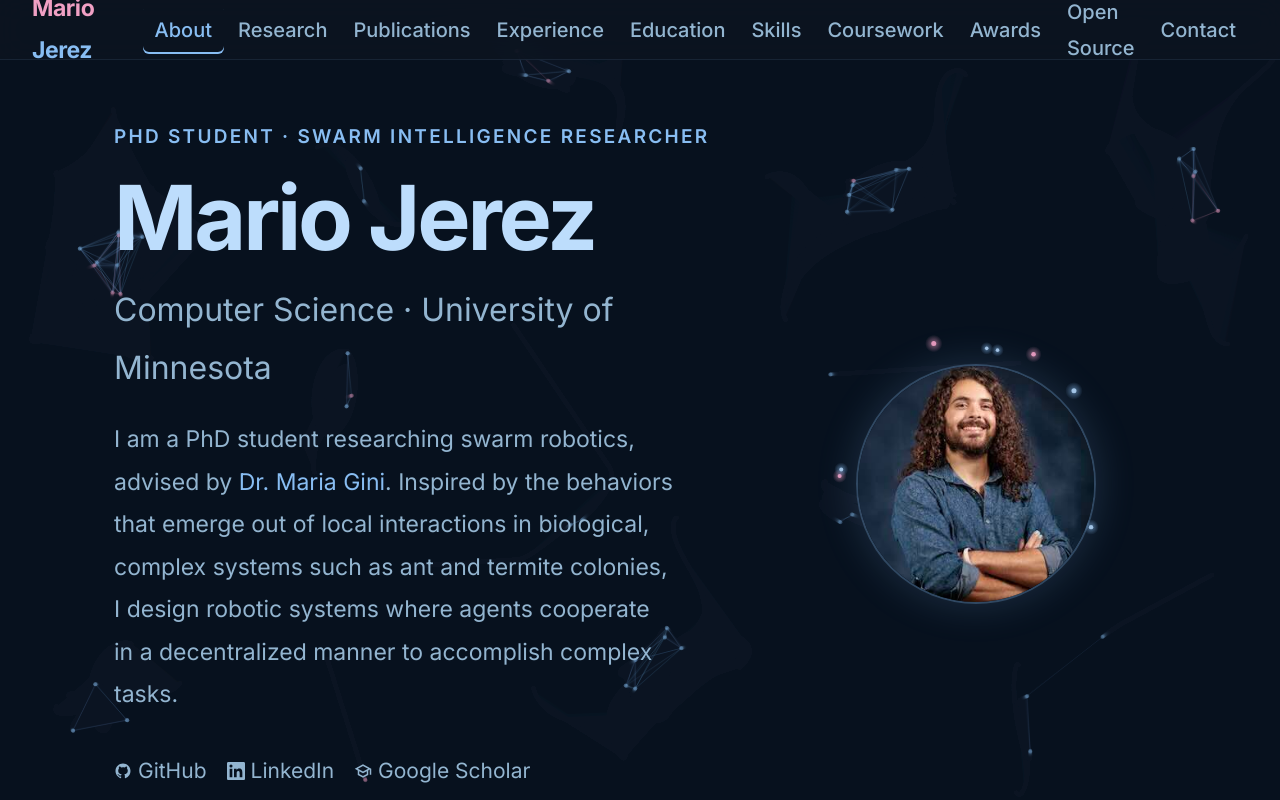
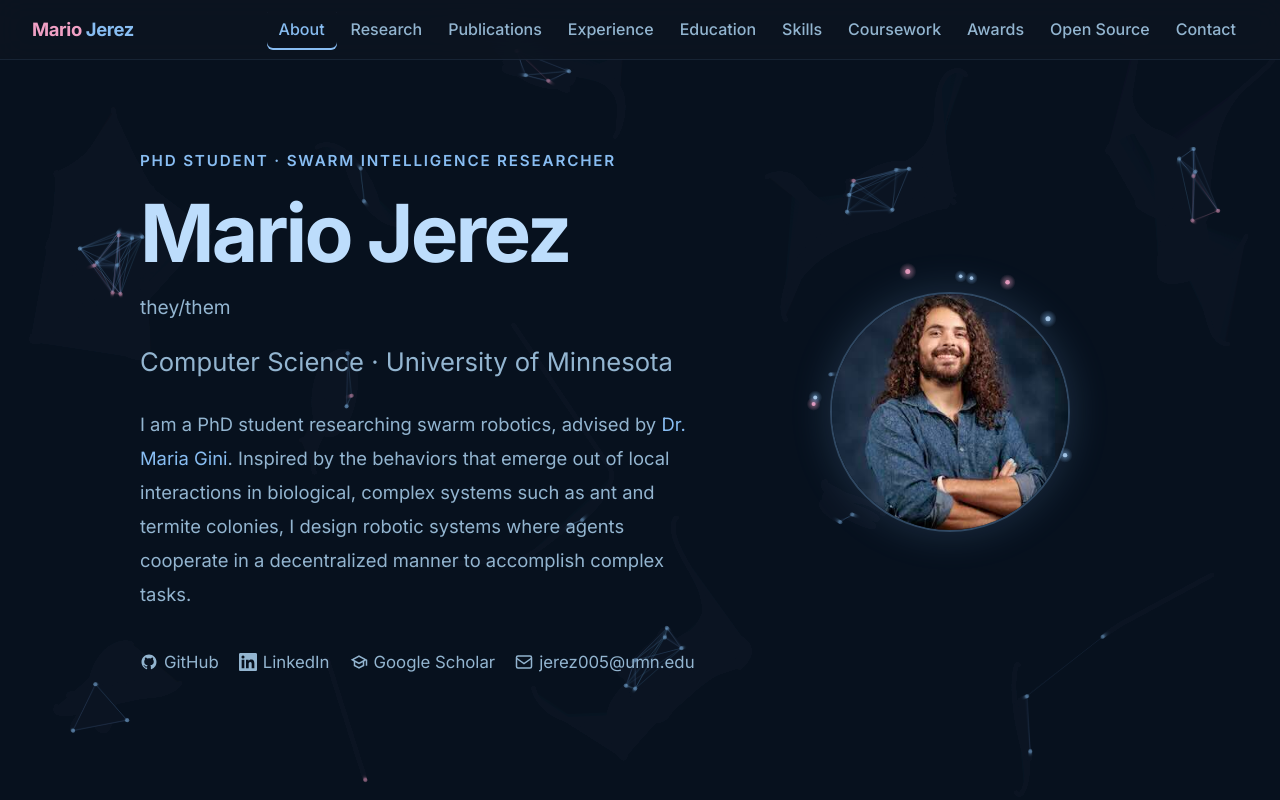
Before and after one commit to mariojerez/mariojerez.github.io, a React (Vite) app: page / in a window 1280 px wide. Shown: the top 800 px of the page. Built offline with nearby package versions, Linux system fonts and the light colour scheme.

Commit message:
Improved formatting

```diff
--- a/src/components/sections/CourseworkSection.jsx
+++ b/src/components/sections/CourseworkSection.jsx
@@ -13,7 +13,8 @@ function isImageUrl(url) {
 
 function CourseCard({ entry, showGrades }) {
   const [open, setOpen] = useState(false);
-  const hasDetails = entry.project_desc || entry.project_media || entry.student_evaluation;
+  const hasTwoEvals = entry.student_evaluation_s1 && entry.student_evaluation;
+  const hasDetails = entry.project_desc || entry.project_media || entry.student_evaluation || entry.student_evaluation_s1;
 
   return (
     <div
@@ -81,9 +82,22 @@ function CourseCard({ entry, showGrades }) {
               )}
             </div>
           )}
-          {entry.student_evaluation && (
+          {hasTwoEvals ? (
+            <div className="cw-evaluations">
+              <div className="cw-eval-block">
+                <div className="cw-eval-label">Semester 1 — {entry.term_s1}</div>
+                <div className="cw-evaluation">{entry.student_evaluation_s1}</div>
+              </div>
+              <div className="cw-eval-block">
+                <div className="cw-eval-label">Semester 2 — {entry.term}</div>
+                <div className="cw-evaluation">{entry.student_evaluation}</div>
+              </div>
+            </div>
+          ) : entry.student_evaluation ? (
             <div className="cw-evaluation">{entry.student_evaluation}</div>
-          )}
+          ) : entry.student_evaluation_s1 ? (
+            <div className="cw-evaluation">{entry.student_evaluation_s1}</div>
+          ) : null}
         </div>
       )}
     </div>
--- a/src/components/sections/Hero.jsx
+++ b/src/components/sections/Hero.jsx
@@ -10,6 +10,10 @@ export default function Hero() {
           <p className="hero-eyebrow">PhD Student · Swarm Intelligence Researcher</p>
 
           <h1 className="hero-name">Mario Jerez</h1>
+
+          <p className="hero-pronouns">
+            <a href="https://pronouns.org/" target="_blank" rel="noopener noreferrer">they/them</a>
+          </p>
 
           <p className="hero-subtitle">
             Computer Science · University of Minnesota
--- a/src/index.css
+++ b/src/index.css
@@ -27,7 +27,7 @@
    Reset
    ============================================ */
 *, *::before, *::after { box-sizing: border-box; margin: 0; padding: 0; }
-html { scroll-behavior: smooth; font-size: 20px; }
+html { scroll-behavior: smooth; font-size: 16px; }
 body {
   background: var(--bg);
   color: var(--text);
@@ -262,6 +262,22 @@ section + section {
   line-height: 1.08;
   color: var(--text);
   margin-bottom: 14px;
+}
+
+.hero-pronouns {
+  font-size: 1.2rem;
+  color: var(--text-muted);
+  margin-bottom: 14px;
+}
+
+.hero-pronouns a {
+  color: var(--text-muted);
+  text-decoration: none;
+}
+
+.hero-pronouns a:hover {
+  color: var(--accent);
+  text-decoration: underline;
 }
 
 .hero-subtitle {
@@ -914,3 +930,21 @@ footer {
   line-height: 1.75;
   font-style: italic;
 }
+.cw-evaluations {
+  display: flex;
+  flex-direction: column;
+  gap: 20px;
+  margin-top: 14px;
+}
+.cw-eval-block { display: flex; flex-direction: column; gap: 0; }
+.cw-eval-label {
+  font-size: 0.78rem;
+  font-style: normal;
+  font-weight: 600;
+  letter-spacing: 0.06em;
+  text-transform: uppercase;
+  color: var(--accent);
+  margin-bottom: 4px;
+  opacity: 0.85;
+}
+.cw-eval-block .cw-evaluation { margin-top: 0; }
```
Also changed, not shown: public/data/coursework.csv.
